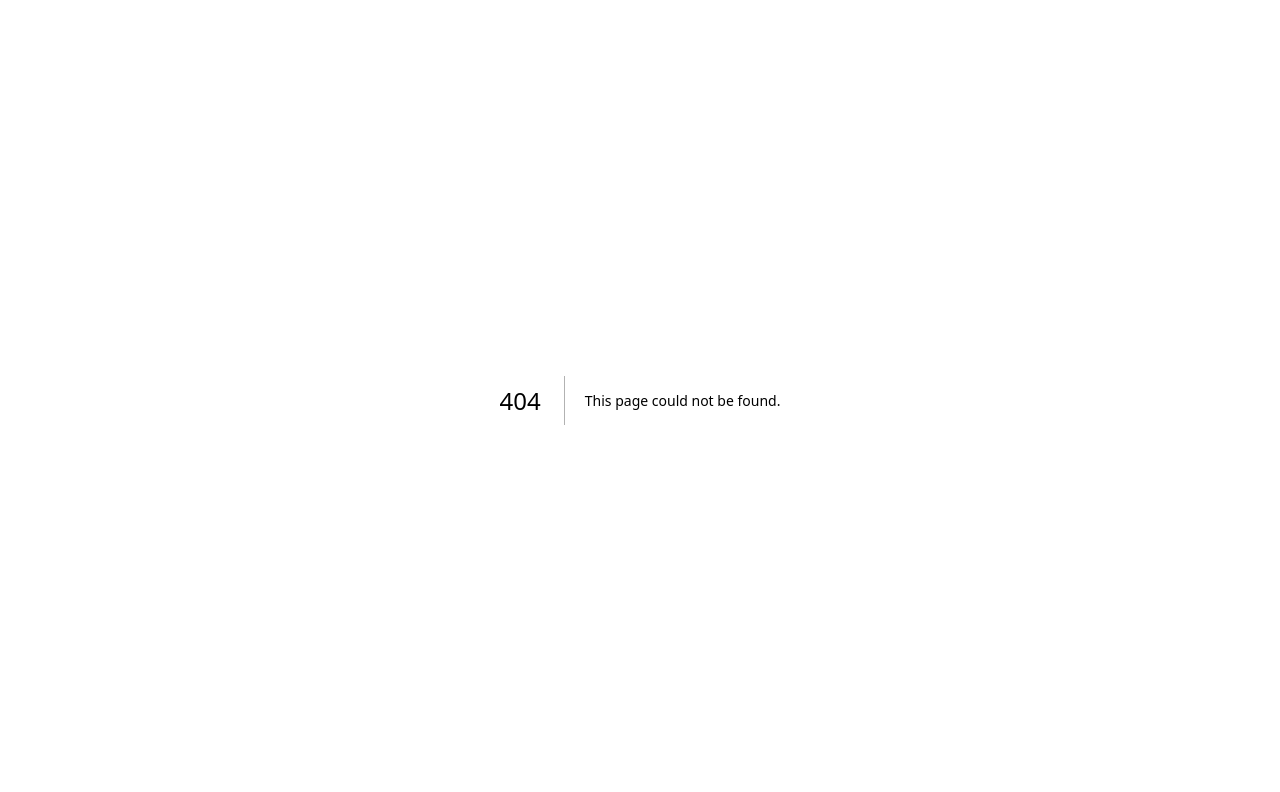
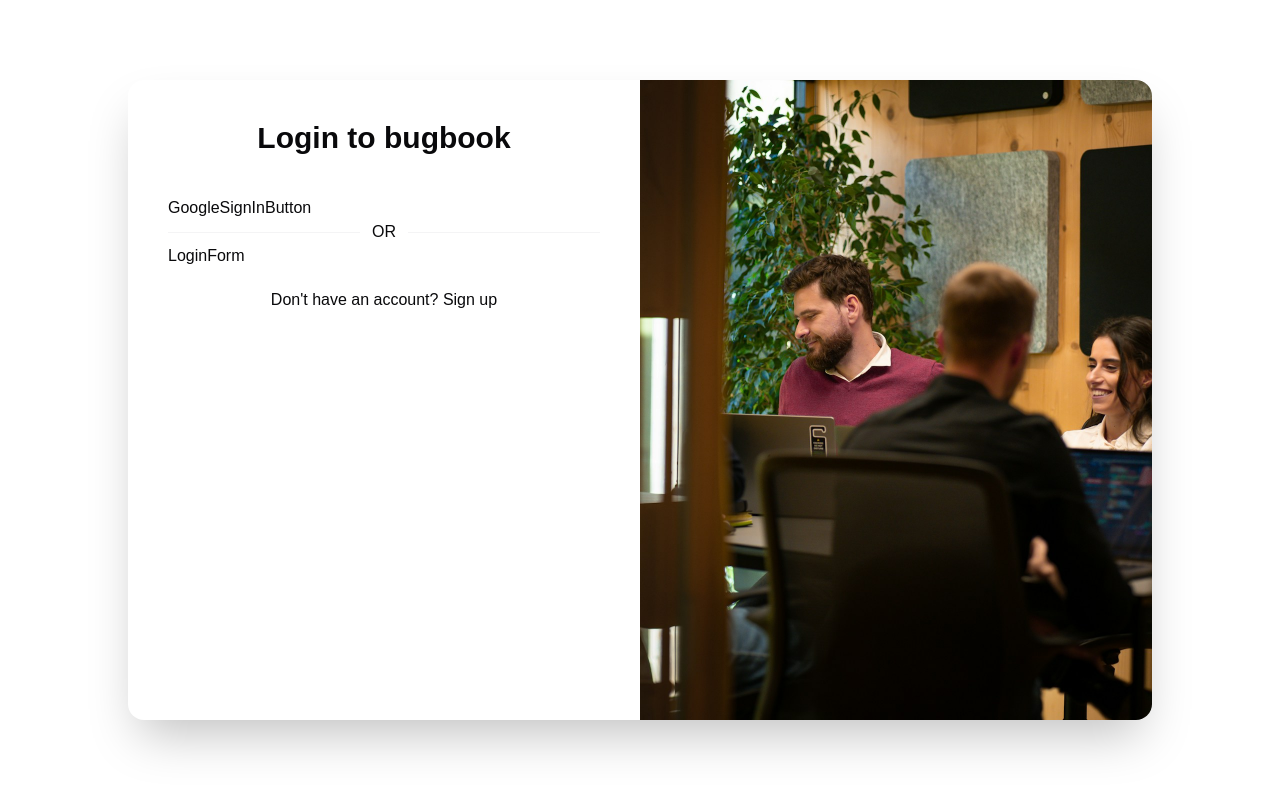
Before and after one commit to mridha-rakib/bugbook-application, a Next.js app: page /login in a window 1280 px wide. Before the commit this address had no page. Shown: the top 792 px of the page. Built offline with nearby package versions, Linux system fonts and the light colour scheme.

Commit message:
login index page design

```diff
--- /dev/null
+++ b/src/app/(auth)/login/page.tsx
@@ -0,0 +1,37 @@
+import { Metadata } from "next";
+import Link from "next/link";
+import Image from "next/image";
+import loginImage from "@/assets/login-image.jpg";
+
+export const metadata: Metadata = {
+  title: "Login",
+};
+
+export default function Page() {
+  return (
+    <main className="flex h-screen items-center justify-center p-5">
+      <div className="flex h-full max-h-[40rem] w-full max-w-[64rem] overflow-hidden rounded-2xl bg-card shadow-2xl">
+        <div className="w-full space-y-10 overflow-y-auto p-10 md:w-1/2">
+          <h1 className="text-center text-3xl font-bold">Login to bugbook</h1>
+          <div className="space-y-5">
+            GoogleSignInButton
+            <div className="flex items-center gap-3">
+              <div className="h-px flex-1 bg-muted" />
+              <span>OR</span>
+              <div className="h-px flex-1 bg-muted" />
+            </div>
+            LoginForm
+            <Link href="/signup" className="block text-center hover:underline">
+              Don&apos;t have an account? Sign up
+            </Link>
+          </div>
+        </div>
+        <Image
+          src={loginImage}
+          alt=""
+          className="hidden w-1/2 object-cover md:block"
+        />
+      </div>
+    </main>
+  );
+}
--- a/src/app/(auth)/signup/SignUpForm.tsx
+++ b/src/app/(auth)/signup/SignUpForm.tsx
@@ -2,19 +2,26 @@
 
 import LoadingButton from "@/components/LoadingButton";
 import { PasswordInput } from "@/components/PasswordInput";
-import { signUpSchema, SignUpValues } from "@/lib/validation";
-import { useForm } from "react-hook-form";
-import { zodResolver } from "@hookform/resolvers/zod";
 import {
   Form,
   FormControl,
   FormField,
   FormItem,
   FormLabel,
+  FormMessage,
 } from "@/components/ui/form";
 import { Input } from "@/components/ui/input";
+import { signUpSchema, SignUpValues } from "@/lib/validation";
+import { zodResolver } from "@hookform/resolvers/zod";
+import { useState, useTransition } from "react";
+import { useForm } from "react-hook-form";
+import { signUp } from "./actions";
 
-const SignUpForm = () => {
+export default function SignUpForm() {
+  const [error, setError] = useState<string>();
+
+  const [isPending, startTransition] = useTransition();
+
   const form = useForm<SignUpValues>({
     resolver: zodResolver(signUpSchema),
     defaultValues: {
@@ -23,9 +30,19 @@
       password: "",
     },
   });
+
+  async function onSubmit(values: SignUpValues) {
+    setError(undefined);
+    startTransition(async () => {
+      const { error } = await signUp(values);
+      if (error) setError(error);
+    });
+  }
+
   return (
     <Form {...form}>
-      <form>
+      <form onSubmit={form.handleSubmit(onSubmit)} className="space-y-3">
+        {error && <p className="text-center text-destructive">{error}</p>}
         <FormField
           control={form.control}
           name="username"
@@ -35,6 +52,7 @@
               <FormControl>
                 <Input placeholder="Username" {...field} />
               </FormControl>
+              <FormMessage />
             </FormItem>
           )}
         />
@@ -47,10 +65,10 @@
               <FormControl>
                 <Input placeholder="Email" type="email" {...field} />
               </FormControl>
+              <FormMessage />
             </FormItem>
           )}
         />
-
         <FormField
           control={form.control}
           name="password"
@@ -60,16 +78,14 @@
               <FormControl>
                 <PasswordInput placeholder="Password" {...field} />
               </FormControl>
+              <FormMessage />
             </FormItem>
           )}
         />
-
-        <LoadingButton type="submit" className="mt-3 w-full">
+        <LoadingButton loading={isPending} type="submit" className="w-full">
           Create account
         </LoadingButton>
       </form>
     </Form>
   );
-};
-
-export default SignUpForm;
+}
```
Also changed, not shown: src/app/(auth)/login/LoginForm.tsx (added, +20 -0 lines), src/lib/stream.ts (added, +8 -0 lines), src/app/(auth)/login/actions.ts (added), src/assets/avatar-placeholder.png (added), src/assets/login-image.jpg (added).
